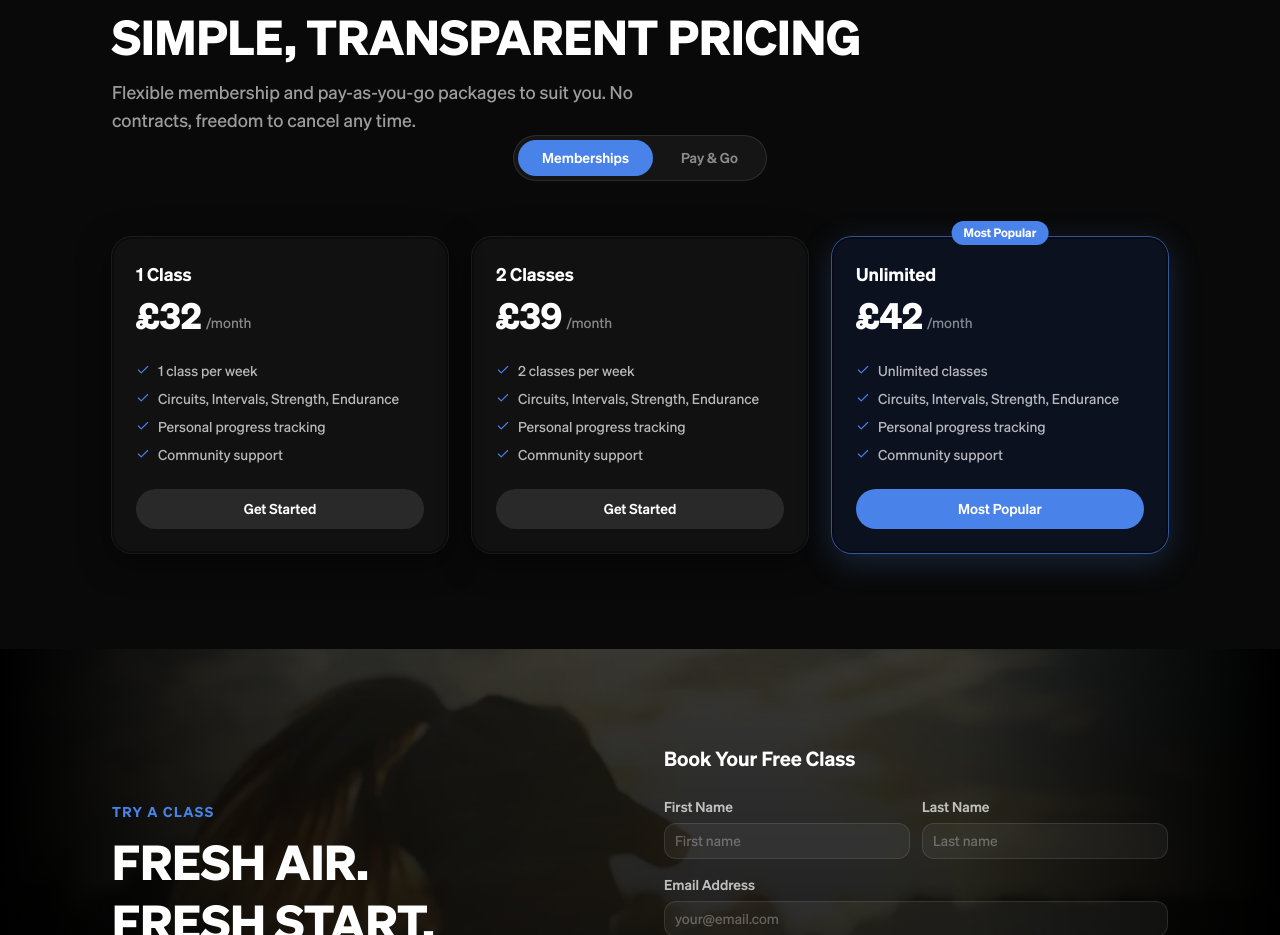
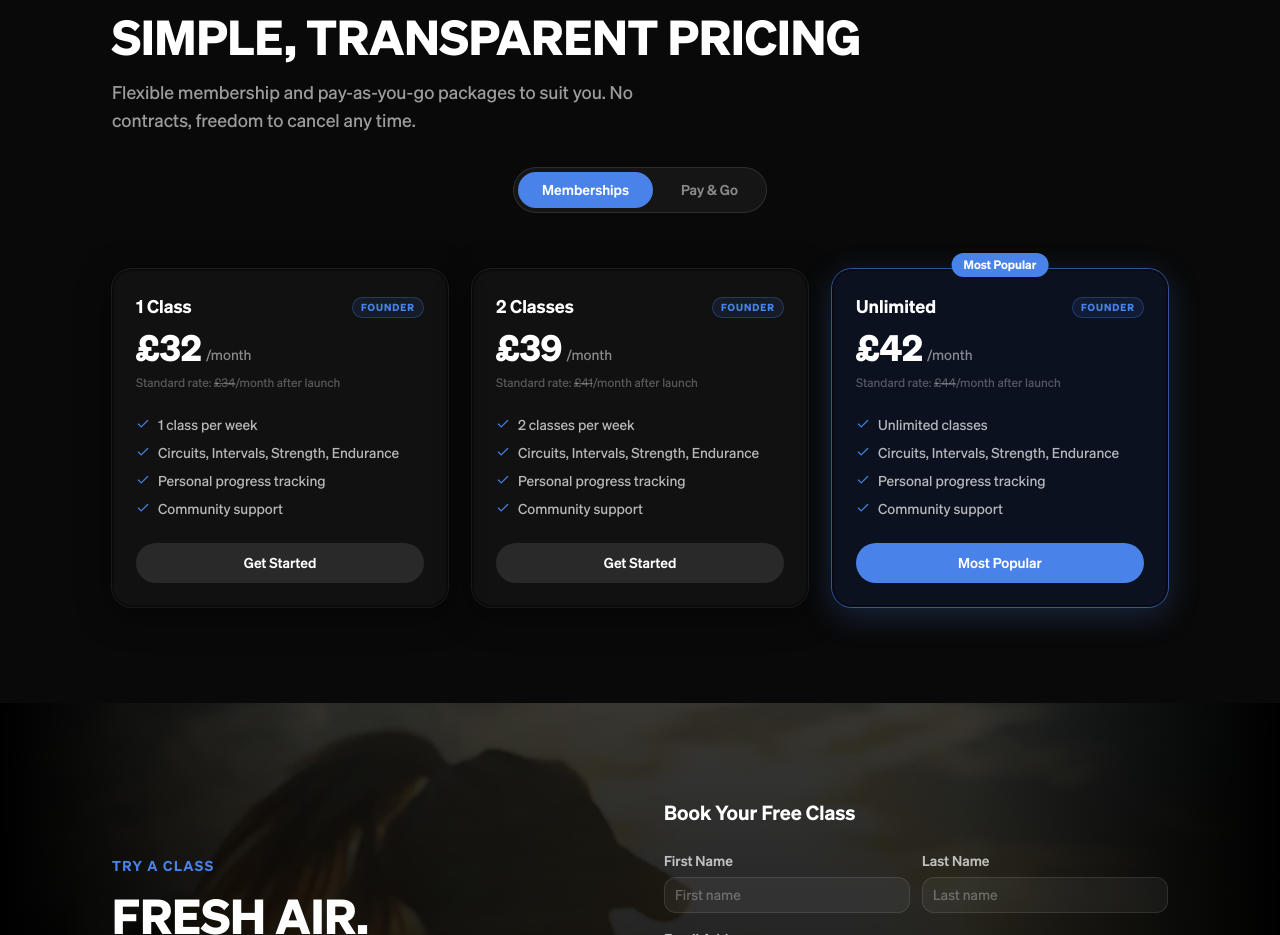
Before and after one commit to nwhite85/frontline-web, a Next.js app: page / in a window 1280 px wide. Shown: the part 4203-5138 px from the top of the page. Built offline with nearby package versions, Linux system fonts and the light colour scheme; no server answers; the database is empty.

Commit message:
Pricing: founder membership UI - Founder pill with popover on membership cards

```diff
--- a/src/components/landing/LandingPricing.tsx
+++ b/src/components/landing/LandingPricing.tsx
@@ -3,6 +3,7 @@
 import { useState } from 'react'
 import { Container } from '@/components/ui/container'
 import { Check } from 'lucide-react'
+import { Popover, PopoverContent, PopoverTrigger } from '@/components/ui/popover'
 
 interface Plan {
   id: string
@@ -54,10 +55,15 @@ function transformPlan(plan: Plan): DisplayPlan {
   }
 }
 
-const fallbackMemberships: DisplayPlan[] = [
+interface FounderDisplayPlan extends DisplayPlan {
+  standardPrice?: string
+}
+
+const fallbackMemberships: FounderDisplayPlan[] = [
   {
     name: '1 Class',
     price: '£32',
+    standardPrice: '£34',
     period: '/month',
     features: ['1 class per week', 'Circuits, Intervals, Strength, Endurance', 'Personal progress tracking', 'Community support'],
     highlighted: false,
@@ -67,6 +73,7 @@ const fallbackMemberships: DisplayPlan[] = [
   {
     name: '2 Classes',
     price: '£39',
+    standardPrice: '£41',
     period: '/month',
     features: ['2 classes per week', 'Circuits, Intervals, Strength, Endurance', 'Personal progress tracking', 'Community support'],
     highlighted: false,
@@ -76,6 +83,7 @@ const fallbackMemberships: DisplayPlan[] = [
   {
     name: 'Unlimited',
     price: '£42',
+    standardPrice: '£44',
     period: '/month',
     features: ['Unlimited classes', 'Circuits, Intervals, Strength, Endurance', 'Personal progress tracking', 'Community support'],
     highlighted: true,
@@ -114,7 +122,7 @@ const fallbackPayGo: DisplayPlan[] = [
   },
 ]
 
-function PricingCard({ plan }: { plan: DisplayPlan }) {
+function PricingCard({ plan, isFounder }: { plan: FounderDisplayPlan, isFounder?: boolean }) {
 
   return (
     <div className="relative pt-4">
@@ -136,11 +144,39 @@ function PricingCard({ plan }: { plan: DisplayPlan }) {
         }}
       >
         <div>
-          <h3 className={`text-lg font-semibold mb-2 text-white`}>{plan.name}</h3>
+          <div className="flex items-center justify-between gap-2 mb-2">
+            <h3 className="text-lg font-semibold text-white">{plan.name}</h3>
+            {isFounder && (
+              <Popover>
+                <PopoverTrigger asChild>
+                  <button className="flex-shrink-0 text-[10px] font-bold uppercase tracking-widest text-brand-blue border border-brand-blue/30 bg-brand-blue/10 px-2 py-0.5 rounded-full hover:bg-brand-blue/20 transition-colors">
+                    Founder
+                  </button>
+                </PopoverTrigger>
+                <PopoverContent className="w-64 bg-[#0d1420] border border-white/10 text-white p-4" side="top">
+                  <p className="text-xs font-bold uppercase tracking-widest text-brand-blue mb-2">Founding Member Rate</p>
+                  <p className="text-sm text-white/70 leading-relaxed">
+                    Sign up before <span className="text-white font-medium">1 June 2026</span> and you&apos;ll always pay less than our standard rate — even with annual price rises.
+                  </p>
+                  <p className="text-xs text-white/40 mt-2">
+                    Standard rate from June: {plan.standardPrice}/month
+                  </p>
+                  <p className="text-xs text-white/50 mt-3 pt-3 border-t border-white/10">
+                    All existing members will be on the Founder rate.
+                  </p>
+                </PopoverContent>
+              </Popover>
+            )}
+          </div>
           <div className="flex items-end gap-1">
-            <span className={`text-4xl font-bold text-white`}>{plan.price}</span>
-            <span className={`text-sm mb-1 text-white/50`}>{plan.period}</span>
+            <span className="text-4xl font-bold text-white">{plan.price}</span>
+            <span className="text-sm mb-1 text-white/50">{plan.period}</span>
           </div>
+          {isFounder && plan.standardPrice && (
+            <p className="text-xs text-white/30 mt-1.5">
+              Standard rate: <span className="line-through">{plan.standardPrice}</span>/month after launch
+            </p>
+          )}
         </div>
 
         {plan.features.length > 0 && (
@@ -202,7 +238,7 @@ export function LandingPricing({ initialPlans }: { initialPlans?: Plan[] }) {
         </div>
 
         {/* Tab switcher */}
-        <div className="flex justify-center mb-10">
+        <div className="flex justify-center mt-8 mb-10">
           <div className={`flex items-center gap-1 border rounded-full p-1 ${
             'bg-white/5 border-white/10'
           }`}>
@@ -222,11 +258,13 @@ export function LandingPricing({ initialPlans }: { initialPlans?: Plan[] }) {
           </div>
         </div>
 
+
+
         {/* Cards */}
         <div className="grid grid-cols-1 sm:grid-cols-2 lg:grid-cols-3 gap-6">
           {(tab === 'memberships' ? displayMemberships : displayPayGo).map((plan, i) => (
-            <div>
-              <PricingCard plan={plan} />
+            <div key={i}>
+              <PricingCard plan={plan as FounderDisplayPlan} isFounder={tab === 'memberships'} />
             </div>
           ))}
         </div>
--- a/src/components/landing/LandingSchedule.tsx
+++ b/src/components/landing/LandingSchedule.tsx
@@ -211,7 +211,7 @@ export function LandingSchedule({ initialSchedules }: { initialSchedules?: RawSc
         {/* Desktop grid */}
         <div className="hidden md:grid grid-cols-6 gap-3">
           {days.map((day, i) => (
-            <div>
+            <div key={day.dateStr}>
               {/* Day header */}
               <div
                 className={`rounded-xl overflow-hidden text-center ${
```
